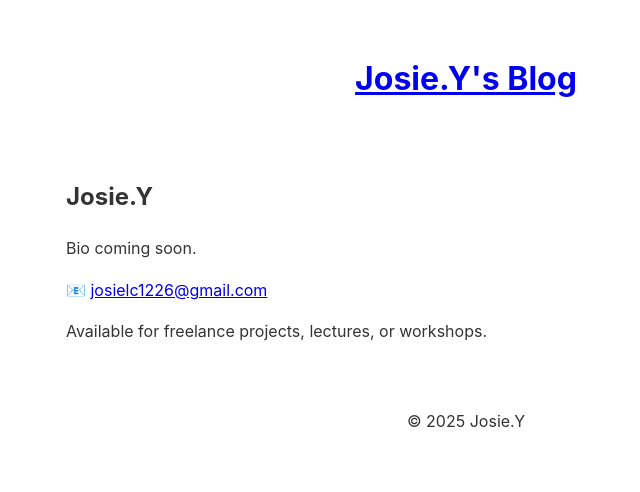
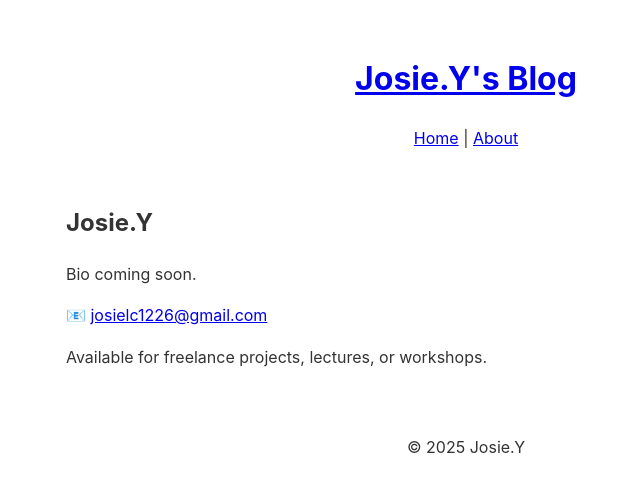
Before and after one commit to josieopt/josieopt.github.io, a Jekyll site: the page built from about.md, in a window 1280 px wide. Shown: the top 492 px of the page, without its empty margins (174-814 px from the left). Built offline with Jekyll 4.4.1, drawn with Linux system fonts in a browser that asks for light colours; nearby versions of some CDN libraries.

Commit message:
Update default.html

```diff
--- a/_layouts/default.html
+++ b/_layouts/default.html
@@ -1,4 +1,3 @@
-
 <!DOCTYPE html>
 <html lang="en">
 <head>
@@ -12,7 +11,13 @@
 </head>
 <body>
   <div class="container">
-    <header><h1><a href="/">Josie.Y's Blog</a></h1></header>
+    <header>
+      <h1><a href="/">Josie.Y's Blog</a></h1>
+      <nav>
+        <a href="/">Home</a> |
+        <a href="/about">About</a>
+      </nav>
+    </header>
     <main>{{ content }}</main>
     <footer><p>© 2025 Josie.Y</p></footer>
   </div>
```
